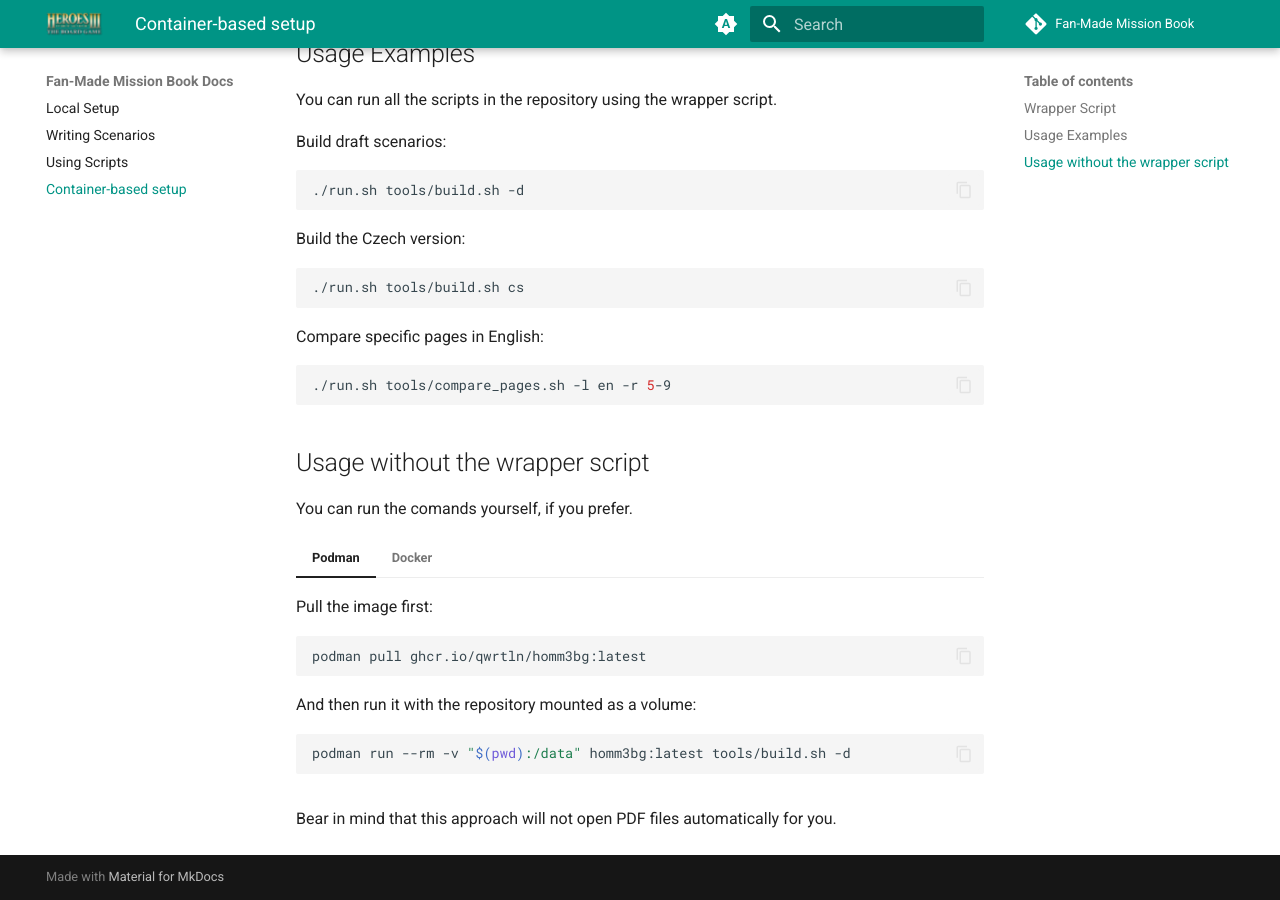
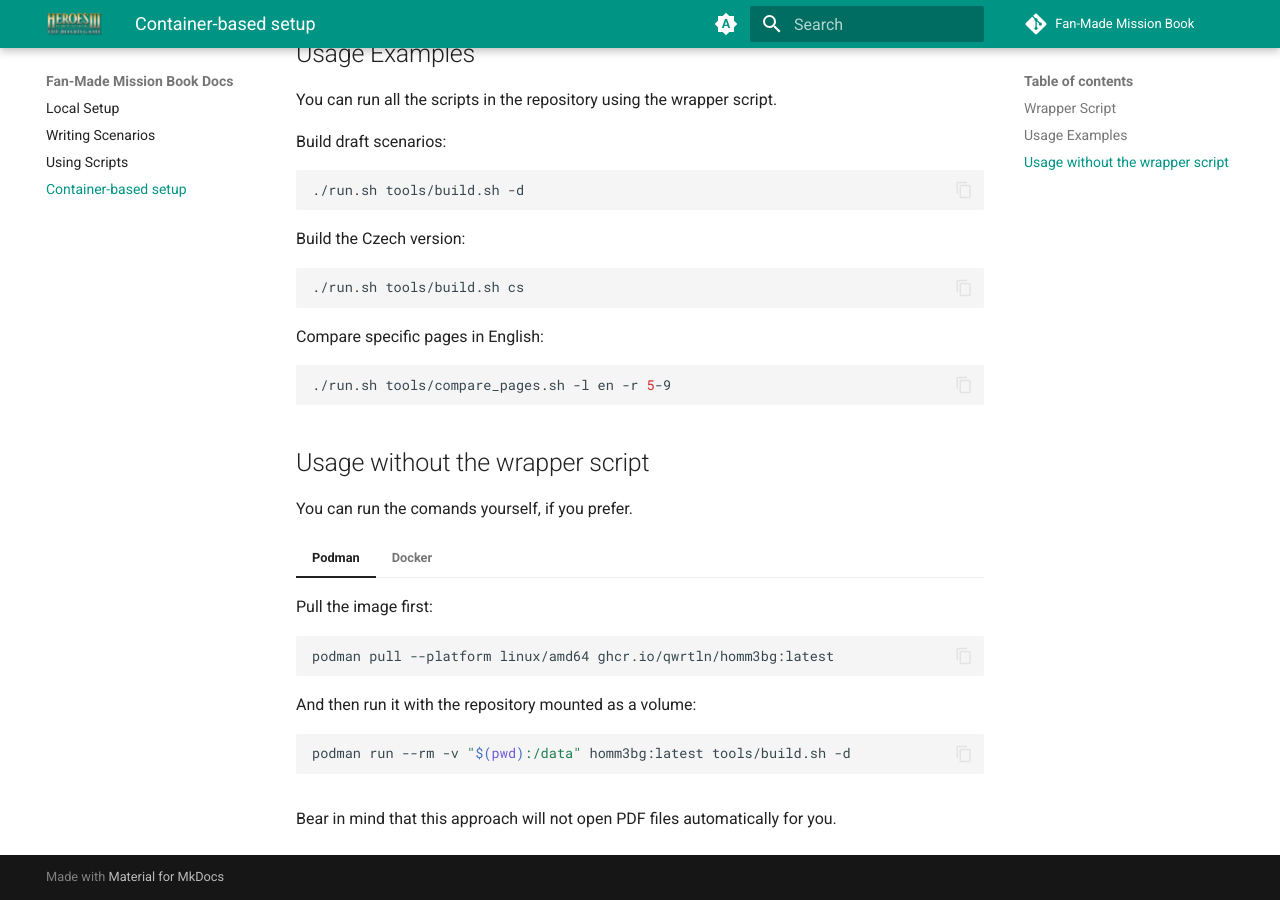
Before and after one commit to qwrtln/Homm3BG-mission-book, an MkDocs documentation site: the page built from docs/container.md, in a window 1280 px wide and 900 px high, scrolled down 545 px. Built offline with MkDocs 1.6.1 and Material for MkDocs 9.7.7, drawn with Linux system fonts in a browser that asks for light colours; comment, search, counter and statistics services are not loaded.

````diff
--- a/docs/container.md
+++ b/docs/container.md
@@ -41,7 +41,7 @@
 
     Pull the image first:
     ```bash
-    podman pull ghcr.io/qwrtln/homm3bg:latest
+    podman pull --platform linux/amd64 ghcr.io/qwrtln/homm3bg:latest
     ```
 
     And then run it with the repository mounted as a volume:
@@ -53,7 +53,7 @@
 
     Pull the image first:
     ```bash
-    docker pull ghcr.io/qwrtln/homm3bg:latest
+    docker pull --platform linux/amd64 ghcr.io/qwrtln/homm3bg:latest
     ```
 
     And then run it with the repository mounted as a volume:
````
Also changed, not shown: 2 other files.
